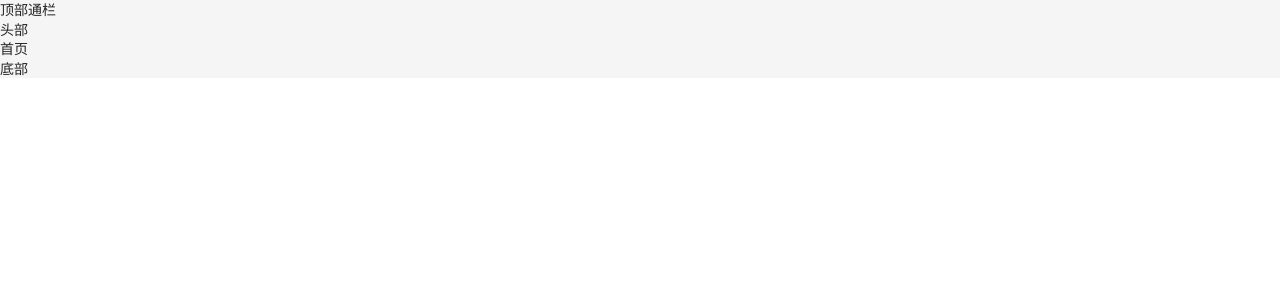
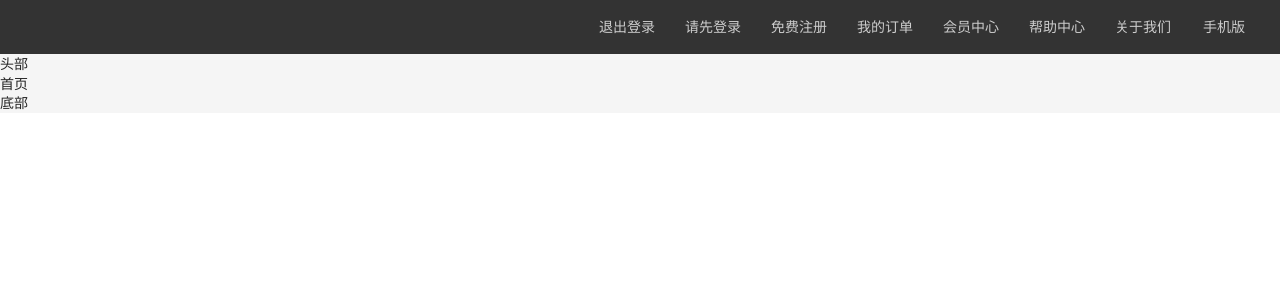
Before and after one commit to Wayne1180/v3_ts_shop, a Vue app: page / in a window 1280 px wide. Shown: the top 300 px of the page. Built offline with nearby package versions, Linux system fonts and the light colour scheme; a small style sheet from the web is missing.

Commit message:
🐞 fix: -

```diff
--- a/index.html
+++ b/index.html
@@ -1,9 +1,18 @@
+<!--
+ * @Author: 徐腾龙
+ * @Date: 2023-07-09 22:20:09
+ * @LastEditors: 徐腾龙
+ * @LastEditTime: 2023-07-10 20:36:43
+ * @Description:
+ * @FilePath: \v3_ts_shop\index.html
+-->
 <!DOCTYPE html>
 <html lang="en">
   <head>
     <meta charset="UTF-8" />
     <link rel="icon" type="image/svg+xml" href="/vite.svg" />
     <meta name="viewport" content="width=device-width, initial-scale=1.0" />
+    <link rel="stylesheet" href="//at.alicdn.com/t/font_2143783_iq6z4ey5vu.css">
     <title>Vite + Vue + TS</title>
   </head>
   <body>
--- a/src/assets/styles/variables.scss
+++ b/src/assets/styles/variables.scss
@@ -1,5 +1,5 @@
-$primary-color: #27BA9B;
-$help-color: #E26237;
-$success-color: #1DC779;
-$warn-color: #FFB302;
-$price-color: #CF4444;
+$--primary-color: #27BA9B;
+$--help-color: #E26237;
+$--success-color: #1DC779;
+$--warn-color: #FFB302;
+$--price-color: #CF4444;
--- /dev/null
+++ b/src/components/app-topnav.vue
@@ -0,0 +1,63 @@
+<!--
+ * @Author: 徐腾龙
+ * @Date: 2023-07-10 20:39:33
+ * @LastEditors: 徐腾龙
+ * @LastEditTime: 2023-07-10 22:36:47
+ * @Description:
+ * @FilePath: \v3_ts_shop\src\components\app-topnav.vue
+-->
+<template>
+  <nav class="app-topnav">
+    <div class="container">
+      <ul>
+        <li><a href="javascript:;"><i class="iconfont icon-user"></i>{{ profile.nickname }}</a></li>
+        <li><a href="javascript:;">退出登录</a></li>
+        <li><a href="javascript:;">请先登录</a></li>
+        <li><a href="javascript:;">免费注册</a></li>
+        <li><a href="javascript:;">我的订单</a></li>
+        <li><a href="javascript:;">会员中心</a></li>
+        <li><a href="javascript:;">帮助中心</a></li>
+        <li><a href="javascript:;">关于我们</a></li>
+        <li><a href="javascript:;"><i class="iconfont icon-phone"></i>手机版</a></li>
+      </ul>
+    </div>
+  </nav>
+</template>
+
+<script lang="ts">
+import useUserStore from '@/store/modules/user';
+export default {
+  setup () {
+    const userStore = useUserStore()
+    const profile = userStore?.userInfo
+    return {profile}
+  }
+}
+</script>
+
+<style lang="scss" scoped>
+.app-topnav {
+    background-color: #333;
+    ul {
+        display: flex;
+        height: 54px;
+        justify-content: flex-end;
+        align-items: center;
+        li {
+            a {
+                padding: 0 15px;
+                color: #cdcdcd;
+                line-height: 1;
+                display: inline-block;
+                i {
+                    font-size: 14px;
+                    margin-right: 2px;
+                }
+                &:hover{
+                    color: $--primary-color;
+                }
+            }
+        }
+    }
+}
+</style>
--- a/src/main.ts
+++ b/src/main.ts
@@ -2,7 +2,7 @@
  * @Author: 徐腾龙
  * @Date: 2023-07-07 17:00:38
  * @LastEditors: 徐腾龙
- * @LastEditTime: 2023-07-09 22:33:12
+ * @LastEditTime: 2023-07-10 22:50:24
  * @Description:
  * @FilePath: \v3_ts_shop\src\main.ts
  */
@@ -15,6 +15,7 @@ import App from './App.vue'
 
 import "normalize.css";
 import '@/assets/styles/common.less'
+// import '@/assets/styles/variables.scss'
 
 const app = createApp(App)
 app.use(router)
--- a/src/views/Layout.vue
+++ b/src/views/Layout.vue
@@ -2,12 +2,12 @@
  * @Author: 徐腾龙
  * @Date: 2023-07-09 21:24:05
  * @LastEditors: 徐腾龙
- * @LastEditTime: 2023-07-09 21:31:01
+ * @LastEditTime: 2023-07-10 20:53:29
  * @Description:
  * @FilePath: \v3_ts_shop\src\views\Layout.vue
 -->
 <template>
-    <nav>顶部通栏</nav>
+    <AppTopnav />
     <header>头部</header>
     <main>
         <!-- 二级路由 -->
@@ -17,6 +17,7 @@
 </template>
 
 <script setup lang="ts">
+import AppTopnav from '@/components/app-topnav.vue'
 
 </script>
 
--- a/vite.config.ts
+++ b/vite.config.ts
@@ -1,3 +1,11 @@
+/*
+ * @Author: 徐腾龙
+ * @Date: 2023-07-07 20:24:25
+ * @LastEditors: 徐腾龙
+ * @LastEditTime: 2023-07-10 22:47:29
+ * @Description:
+ * @FilePath: \v3_ts_shop\vite.config.ts
+ */
 import { defineConfig } from 'vite'
 import vue from '@vitejs/plugin-vue'
 import { resolve } from 'path'
@@ -7,7 +15,14 @@ export default defineConfig({
   plugins: [vue()],
   resolve: {
     alias: {
-      '@': resolve('src')
-    }
-  }
-})
+      "@": resolve("src"),
+    },
+  },
+  css: {
+    preprocessorOptions: {
+      scss: {
+        additionalData: `@import '@/assets/styles/variables.scss';`,
+      },
+    },
+  },
+});
--- a/vue.config.js
+++ b/vue.config.js
@@ -1,3 +1,11 @@
+/*
+ * @Author: 徐腾龙
+ * @Date: 2023-07-09 21:52:16
+ * @LastEditors: 徐腾龙
+ * @LastEditTime: 2023-07-10 22:49:46
+ * @Description:
+ * @FilePath: \v3_ts_shop\vue.config.js
+ */
 const { defineConfig } = require('@vue/cli-service')
 const path = require('path')
 module.exports = defineConfig({
@@ -5,9 +13,18 @@ module.exports = defineConfig({
     'style-resources-loader': {
       preProcessor: 'scss',
       patterns: [
-        path.join(__dirname, './src/assets/styles/variables.scss'),
+        // path.join(__dirname, './src/assets/styles/variables.scss'),
         path.join(__dirname, './src/assets/styles/mixins.scss')
       ]
     }
   }
 })
+// module.exports = {
+//   css: {
+//     loaderOptions: {
+//       sass: {
+//         additionalData: `@import '@/assets/styles/variables.scss;'`,
+//       },
+//     },
+//   },
+// };
```
Also changed, not shown: src/components/HelloWorld.vue (deleted, +0 -38 lines).
